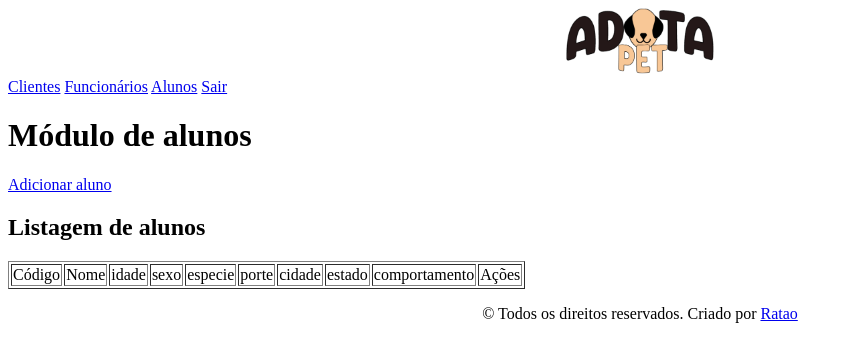
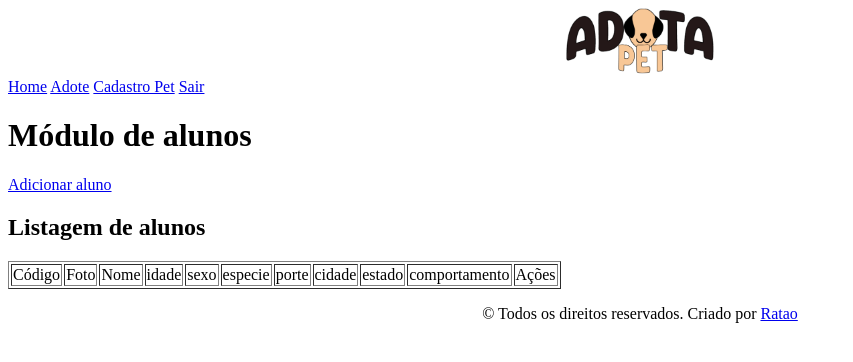
Before and after one commit to JohnPdro/pi-adotapet, a PHP site: page /pets/selecionar.php in a window 1280 px wide. Shown: the top 362 px of the page, without its empty margins (0-853 px from the left). Run offline with PHP 8.4, Linux system fonts and the light colour scheme; data that the repository does not hold is empty.

Commit message:
Criando uma tela de cadastro com php

```diff
--- a/includes/menu.php
+++ b/includes/menu.php
@@ -1,6 +1,6 @@
 <nav>
-  <a href="#">Clientes</a>
-  <a href="#">Funcionários</a>
-  <a href="../alunos/selecionar.php">Alunos</a>
+  <a href="#">Home</a>
+  <a href="#">Adote</a>
+  <a href="../pets/selecionar.php">Cadastro Pet</a>
   <a href="../painel/logout.php">Sair</a>
 </nav>
--- a/pets/selecionar.php
+++ b/pets/selecionar.php
@@ -15,6 +15,7 @@ include "../includes/conexao.php"
 <table border="1">
   <tr>
     <td>Código</td>
+    <td>Foto</td>
     <td>Nome</td>
     <td>idade</td>
     <td>sexo</td>
@@ -32,6 +33,7 @@ include "../includes/conexao.php"
   ?>
     <tr>
       <td><?php echo $um_animal['id_animal']; ?></td>
+      <td> <img src="<?php echo $um_animal ['foto']; ?>" alt=""></td>
       <td><?php echo $um_animal['nome']; ?></td>
       <td><?php echo $um_animal['idade']; ?></td>
       <td><?php echo $um_animal['sexo']; ?></td>
```
Also changed, not shown: pets/inserir.php (+17 -0 lines), pets/novo.php (+29 -0 lines).
